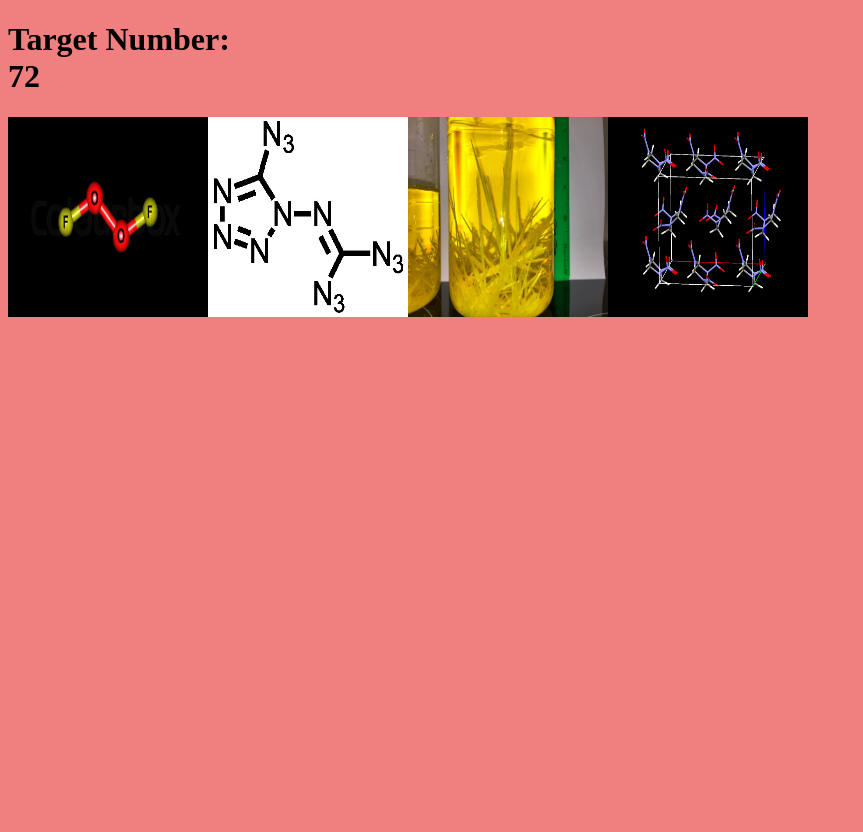
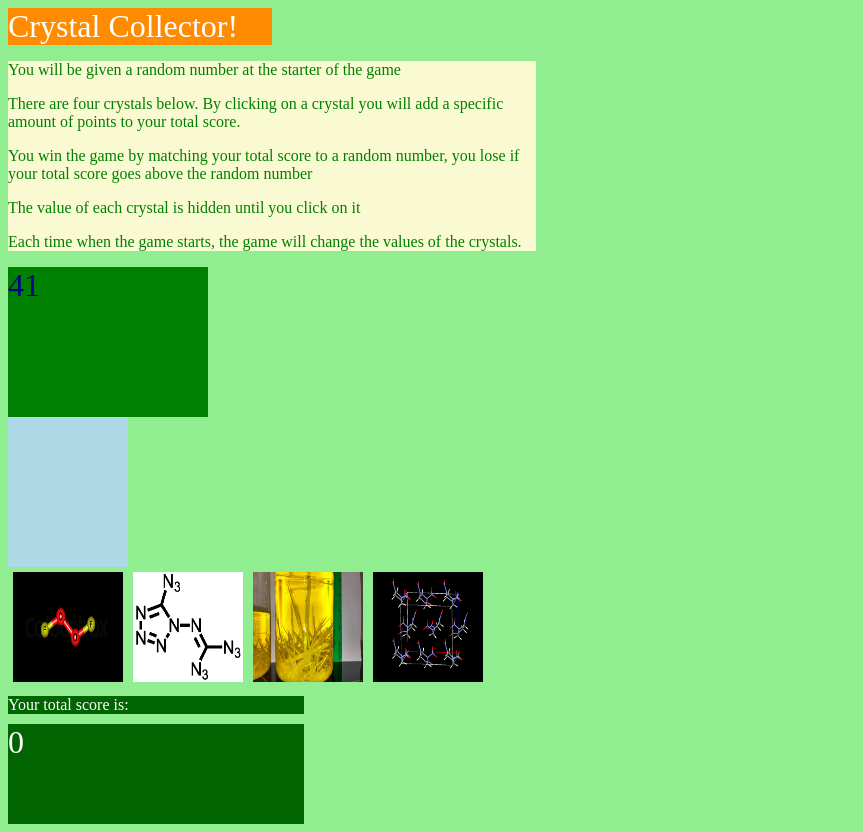
Before and after one commit to timhayes00/week-4-game, a plain HTML site: page index.html in a window 1280 px wide. Shown: the whole page, without its empty margins (0-863 px from the left). Before the commit the page ends 800 px from the top, so only its background shows below. Drawn offline with nearby package versions, Linux system fonts and the light colour scheme.

Commit message:
needs a small CSS adjustment

```diff
--- a/index.html
+++ b/index.html
@@ -5,27 +5,84 @@
 
   <style type="text/css">
     body{
-      background: lightcoral;
+      background: lightgreen;
+      width: 800px;
+    }
+
+    #splashHeader{
+      background: darkorange;
+      color: white;
+      font-size: 24pt;
+      width: 33%;
+    }
+
+    #number-to-guess{
+      background: green;
+      font-size: 24pt;
+      color: darkblue;
+      height: 150px;
+      width: 25%;
+    }
+
+    #scoreboard{
+      background: lightblue;
+      font-size: 12pt;
+      color: black;
+      height: 150px;
+      width: 15%;
+    }
+
+    #instructions{
+      background: lightgoldenrodyellow;
+      color: green;
+      font-size: 12pt;
+      width: 66%;
+    }
+
+    #score-report{
+      background: darkgreen;
+      color: white;
+      font-size: 12pt;
+      width: 37%;
+      margin: 5px 0px 10px 0px;
+    }
+
+    #score-total{
+      background: darkgreen;
+      color: white;
+      font-size: 24pt;
+      width: 37%;
+      height: 100px;
     }
 
     .crystal-image {
-      width: 200px;
-      height: 200px;
+      width: 110px;
+      height: 110px;
+      margin: 5px;
     }
+
   </style>
 
 </head>
 <body>
+  <div id="splashHeader">Crystal Collector!</div>
+  <div id="instructions">
+    <p>You will be given a random number at the starter of the game</p>
+    <p>There are four crystals below. By clicking on a crystal you will add a specific amount of points to your total score.</p>
+    <p>You win the game by matching your total score to a random number, you lose if your total score goes above the random number</p>
+    <p>The value of each crystal is hidden until you click on it</p>
+    <p>Each time when the game starts, the game will change the values of the crystals.</p>
+  </div>
 
-  <span><h1>Target Number: <div id="number-to-guess"></div></h1><div id="your-wins"></div><div id="your-losses"></div></span>
+  <row><div id="number-to-guess"></div><div id="scoreboard"><div id="wins-losses"></div><div id="your-wins"></div><div id="your-losses"></div></div></div></row>
 
   <!-- Note that this div is now empty. We will fill it dynamically -->
   <div id="crystals">
   </div>
-  <span><h2><div id="your-score"></div></h2></span>
+  <div id="score-report">Your total score is:</div>
+  <div id="score-total"><row id="your-score"></row></div>
 
-  <!-- JAVASCRIPT  -->
-  <!-- ========================================= -->
+
   <script type="text/javascript" src="https://cdnjs.cloudflare.com/ajax/libs/jquery/3.2.1/jquery.min.js"></script>
 
   <script type="text/javascript">
@@ -61,34 +118,35 @@
   function resetGame(){
     for (var i = 0; i < 4; i++) {
       imageCrystal.attr("data-crystalvalue", Math.floor(Math.random() * 12) + 1);
-      scoreCounter = 0;
+    }
+    console.log(crystals);
+    scoreCounter = 0;
+    $("#your-score").html(scoreCounter);
+    targetNumber = Math.floor(Math.random() * 101) + 19;
+    $("#number-to-guess").html(targetNumber);
+    $("#wins-losses").html("");
 
-      $("#number-to-guess").html(targetNumber);
-
-    }
   }
 
   resetGame();
 
   crystals.on("click", ".crystal-image", function() {
     var crystalValue = ($(this).attr("data-crystalvalue"));
-    console.log(crystalValue + " = crystalValue");
     crystalValue = parseInt(crystalValue);
     scoreCounter += crystalValue;
     $("#your-score").html(scoreCounter);
-    console.log(scoreCounter + " = score counter");
-    console.log(targetNumber + " = target number");
+
 
     if (scoreCounter === targetNumber) {
       wins++;
       $("#your-wins").html("Wins: " + wins);
-      targetNumber = Math.floor(Math.random() * 101) + 19;
+      $("#wins-losses").html("You won!");
       resetGame();
     }
     if (scoreCounter >= targetNumber) {
       losses++;
       $("#your-losses").html("Losses: " + losses);
-      targetNumber = Math.floor(Math.random() * 101) + 19;
+      $("#wins-losses").html("You lost!");
       resetGame();
     }
 
```
